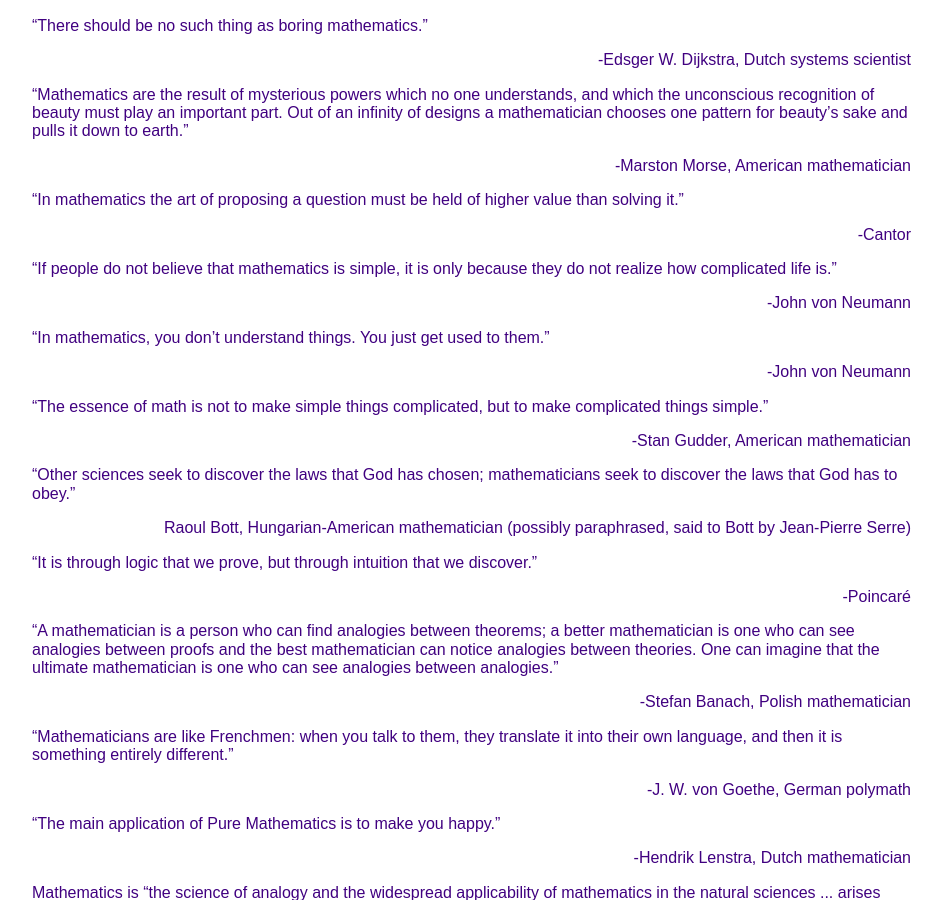
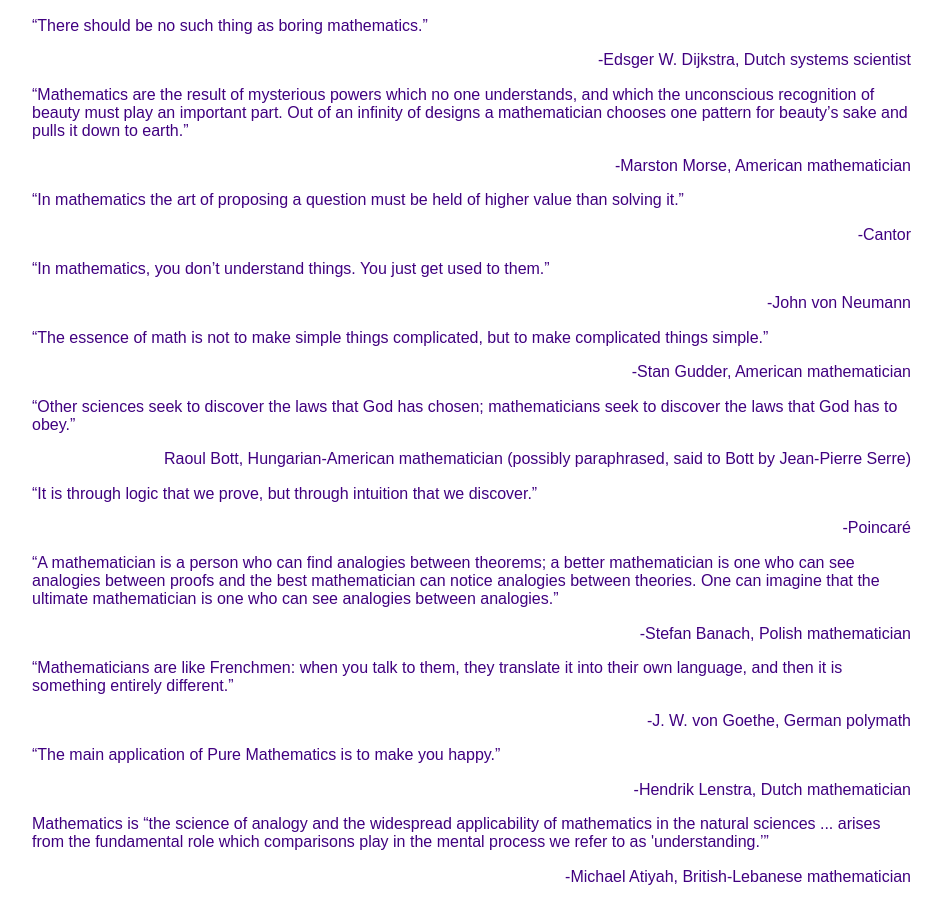
Before and after one commit to 1anderj/judeanders-website, a Jekyll site: the page built from math-quotations/index.html, in a window 1280 px wide and 900 px high, scrolled down 2473 px. Shown: the whole window, without its empty margins (22-964 px from the left). Built offline with Jekyll 4.4.1, drawn with Linux system fonts in a browser that asks for light colours; some web fonts are replaced.

Commit message:
Update index.html

```diff
--- a/math-quotations/index.html
+++ b/math-quotations/index.html
@@ -55,8 +55,6 @@ title: Mathematician quotes
 <p class="attribution">-Marston Morse, American mathematician</p>
 <p class="quotation">“In mathematics the art of proposing a question must be held of higher value than solving it.”</p>
 <p class="attribution">-Cantor</p>
-<p class="quotation">“If people do not believe that mathematics is simple, it is only because they do not realize how complicated life is.”</p>
-<p class="attribution">-John von Neumann</p>
 <p class="quotation">“In mathematics, you don’t understand things. You just get used to them.”</p>
 <p class="attribution">-John von Neumann</p>
 <p class="quotation">“The essence of math is not to make simple things complicated, but to make complicated things simple.”</p>
```
